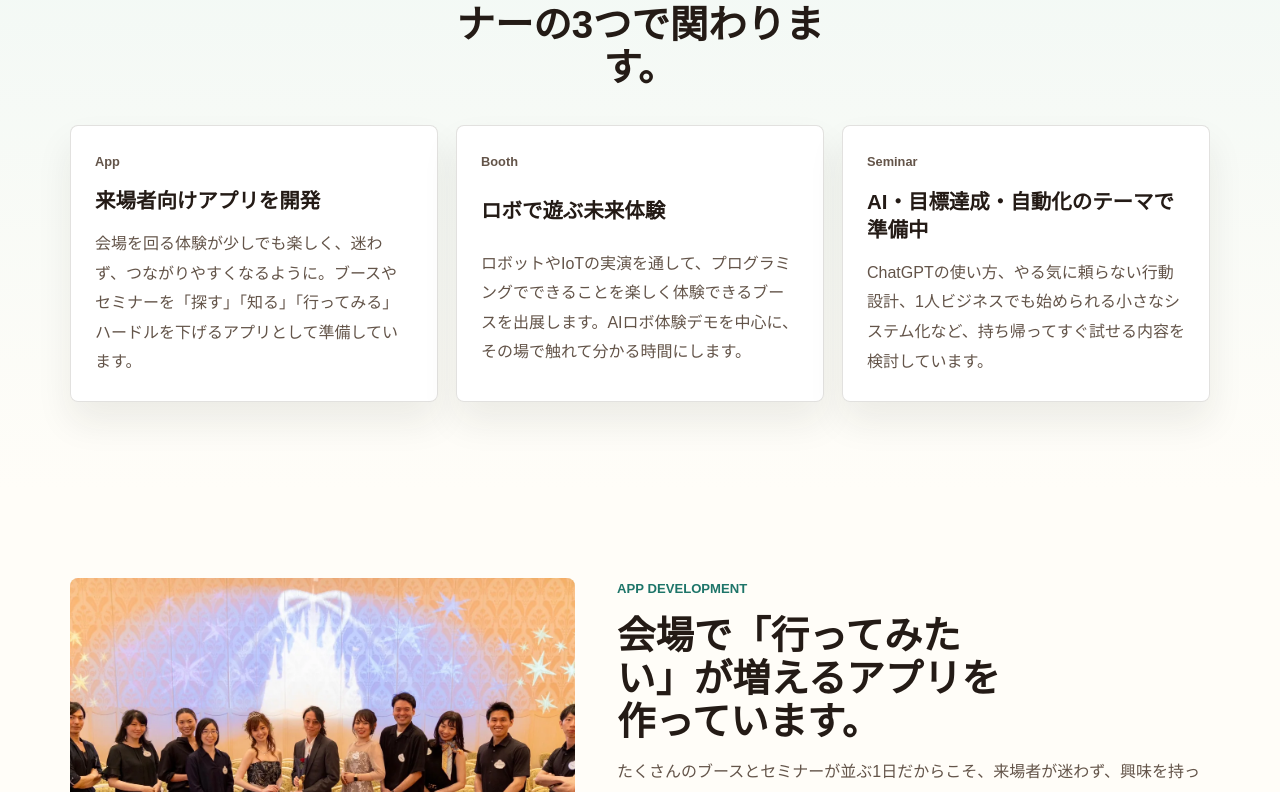
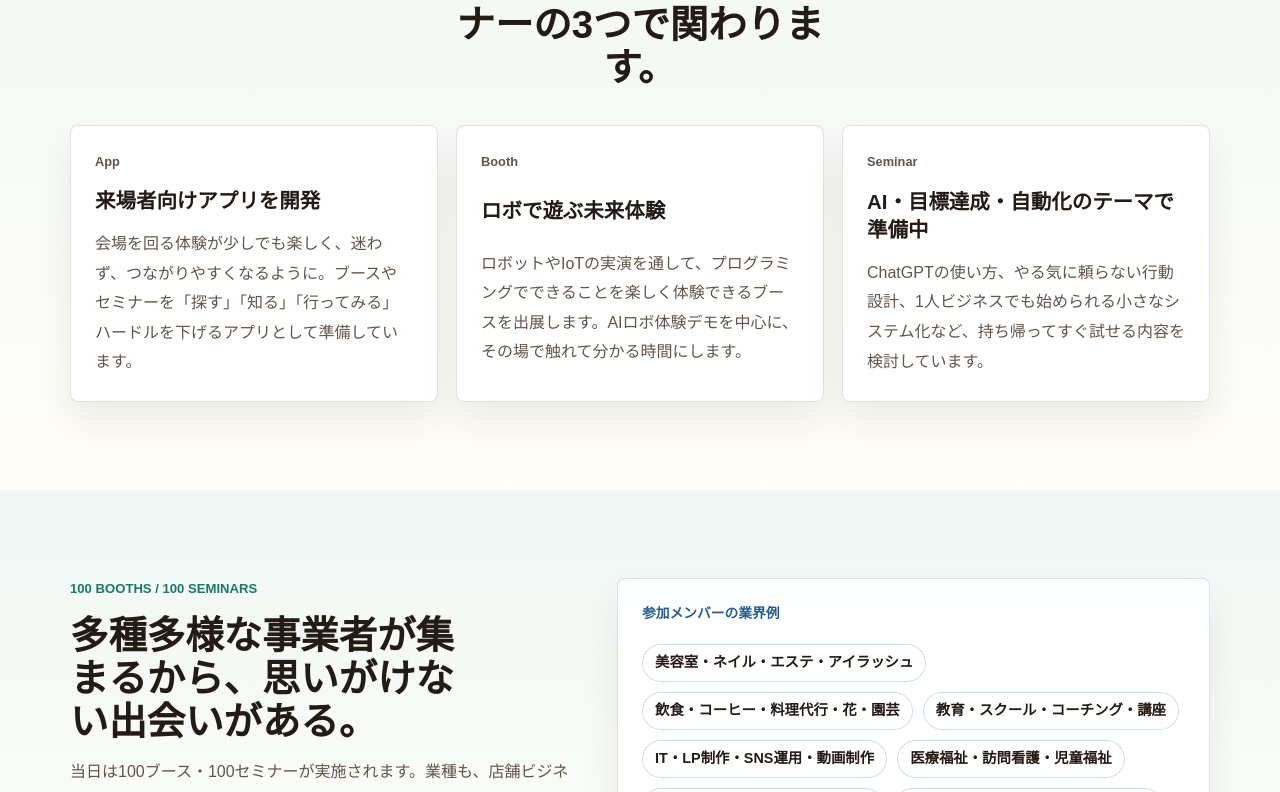
Before and after one commit to techguide-jp/corporate, a SvelteKit app in the folder techguide/: page /profile/academy-fes-2026 in a window 1280 px wide. Shown: the part 2008-2800 px from the top of the page. Built offline with nearby package versions, Linux system fonts and the light colour scheme; no server answers.

Commit message:
feat: Academy Fes LPに多様性とアプリ説明を追加

```diff
--- a/techguide/src/routes/profile/academy-fes-2026/+page.svelte
+++ b/techguide/src/routes/profile/academy-fes-2026/+page.svelte
@@ -24,7 +24,7 @@
     { label: '開催日', value: '2026年6月4日（木）' },
     { label: '会場', value: '東京流通センター 第一展示場' },
     { label: 'テーマ', value: 'Enrich the world 〜世界を豊かに〜' },
-    { label: '参加', value: '1ブース・1セミナー・アプリ開発' },
+    { label: '規模', value: '100ブース・100セミナー' },
   ];
 
   const involvementItems = [
@@ -85,6 +85,33 @@
     '美容師としてキャリアを始め、店舗ビジネスとオンラインビジネスを広げてきた連続起業家です。',
     'UBMは北原さんの考え方や行動を学ぶ場、アカデミーは同じ視座で実践を重ねる場として位置づけられています。',
     'ゆーちゃんはUBMに所属し、アカデミーにもジョイン。今回のFesには、アプリ開発・ブース出展・セミナー登壇で関わります。',
+  ];
+
+  const diversityHighlights = [
+    '美容室・ネイル・エステ・アイラッシュ',
+    '飲食・コーヒー・料理代行・花・園芸',
+    '教育・スクール・コーチング・講座',
+    'IT・LP制作・SNS運用・動画制作',
+    '医療福祉・訪問看護・児童福祉',
+    '不動産・建築・内装・清掃・宿泊',
+    'コンサル・マーケティング・採用支援',
+    'ペット・フィットネス・イベント運営',
+  ];
+
+  const appFeatures = [
+    {
+      title: 'ブースを探す',
+      description:
+        'ブース名、商品名、タグから検索し、気になる出展者をすぐ見つけられるようにします。',
+    },
+    {
+      title: '場所と内容を確認する',
+      description: 'ブース番号、エリア、代表商品、画像、説明をスマホで見られるようにします。',
+    },
+    {
+      title: 'コラボやラリーを楽しむ',
+      description: 'ブース同士のコラボ情報や、QRを使ったスタンプラリーの進捗確認もできる設計です。',
+    },
   ];
 
   const galleryImages = [
@@ -292,6 +319,27 @@
     </div>
   </section>
 
+  <section class="section diversity-section">
+    <div class="container diversity-section__inner">
+      <div class="section-copy">
+        <p class="section-eyebrow">100 Booths / 100 Seminars</p>
+        <h2>多種多様な事業者が集まるから、思いがけない出会いがある。</h2>
+        <p>
+          当日は100ブース・100セミナーが実施されます。業種も、店舗ビジネス、教育、IT、医療福祉、クリエイティブ、コンサルティングまで幅広く、普段なら交わらない人たちの知識や経験に触れられる場です。
+        </p>
+      </div>
+
+      <div class="diversity-panel" aria-label="参加メンバーの業界例">
+        <p class="diversity-panel__label">参加メンバーの業界例</p>
+        <div class="diversity-tags">
+          {#each diversityHighlights as item (item)}
+            <span>{item}</span>
+          {/each}
+        </div>
+      </div>
+    </div>
+  </section>
+
   <section class="section app-section">
     <div class="container app-section__inner">
       <div class="app-section__media">
@@ -312,20 +360,14 @@
         <p>
           技術を目立たせるためではなく、人と人、人と体験がつながる確率を上げるためのアプリとして、フェス全体の体験を支えます。
         </p>
-        <a
-          class="text-link"
-          href="https://github.com/techguide-jp/akademy_fes"
-          target="_blank"
-          rel="external noreferrer"
-          onclick={() =>
-            handleOutboundClick(
-              'academy_fes_app',
-              '当日来場者向けアプリのリポジトリ',
-              'https://github.com/techguide-jp/akademy_fes',
-            )}
-        >
-          当日来場者向けアプリのリポジトリを見る
-        </a>
+        <div class="app-feature-list">
+          {#each appFeatures as feature (feature.title)}
+            <article class="app-feature">
+              <h3>{feature.title}</h3>
+              <p>{feature.description}</p>
+            </article>
+          {/each}
+        </div>
       </div>
     </div>
   </section>
@@ -666,6 +708,7 @@
 
   .intro-section__inner,
   .kitahara-section__inner,
+  .diversity-section__inner,
   .app-section__inner,
   .booth-section__inner,
   .seminar-section__inner,
@@ -737,6 +780,7 @@
   }
 
   .involvement-section,
+  .diversity-section,
   .gallery-section,
   .related-section {
     background: linear-gradient(180deg, rgba(238, 247, 244, 0.9), rgba(255, 253, 248, 1));
@@ -795,6 +839,72 @@
     width: 100%;
     aspect-ratio: 4 / 3;
     object-fit: cover;
+  }
+
+  .diversity-panel {
+    display: grid;
+    gap: 18px;
+    min-width: 0;
+    padding: 24px;
+    border: 1px solid var(--fes-line);
+    border-radius: 8px;
+    background: var(--fes-surface);
+    box-shadow: 0 20px 36px rgba(38, 32, 24, 0.08);
+  }
+
+  .diversity-panel__label {
+    margin: 0;
+    color: var(--fes-blue);
+    font-size: 0.86rem;
+    font-weight: 900;
+  }
+
+  .diversity-tags {
+    display: flex;
+    flex-wrap: wrap;
+    gap: 10px;
+  }
+
+  .diversity-tags span {
+    display: inline-flex;
+    align-items: center;
+    min-height: 38px;
+    padding: 8px 12px;
+    border: 1px solid rgba(30, 117, 105, 0.22);
+    border-radius: 999px;
+    color: var(--fes-ink);
+    font-size: 0.9rem;
+    font-weight: 800;
+    line-height: 1.35;
+    background: rgba(255, 255, 255, 0.74);
+  }
+
+  .app-feature-list {
+    display: grid;
+    gap: 12px;
+  }
+
+  .app-feature {
+    display: grid;
+    gap: 6px;
+    padding: 16px 18px;
+    border: 1px solid var(--fes-line);
+    border-radius: 8px;
+    background: rgba(255, 255, 255, 0.74);
+  }
+
+  .app-feature h3 {
+    margin: 0;
+    color: var(--fes-blue);
+    font-family: var(--font-heading);
+    font-size: 1.08rem;
+    letter-spacing: 0;
+  }
+
+  .app-feature p {
+    margin: 0;
+    color: var(--fes-muted);
+    line-height: 1.65;
   }
 
   .text-link {
@@ -974,6 +1084,7 @@
     .gallery-grid,
     .intro-section__inner,
     .kitahara-section__inner,
+    .diversity-section__inner,
     .app-section__inner,
     .booth-section__inner,
     .seminar-section__inner,
```
